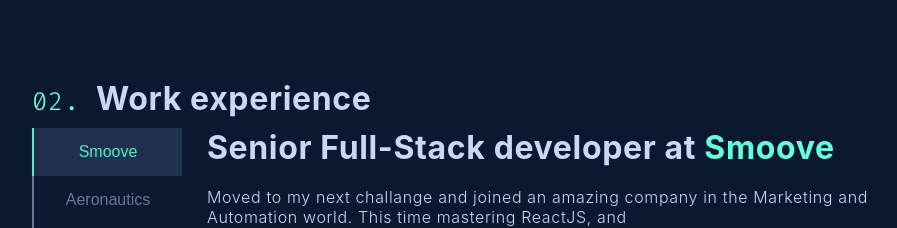
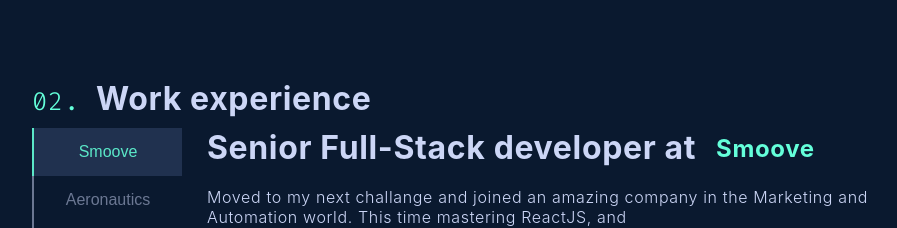
Before and after one commit to dshivrin/Portfolio, a React (Create React App) app: page / in a window 1280 px wide. Shown: the part 1380-1608 px from the top of the page, without its empty margins (158-1055 px from the left). Built offline with nearby package versions, Linux system fonts and the light colour scheme; a web font is replaced by a local one.

Commit message:
border animation for button link

```diff
--- a/src/Components/Experience/Switchable/Position/Position.scss
+++ b/src/Components/Experience/Switchable/Position/Position.scss
@@ -1,3 +1,7 @@
+.title-wrapper{
+    display: flex;
+}
+
 .position{
     font-size: 1.5em;
 }
--- a/src/Components/Experience/Switchable/Position/Position.tsx
+++ b/src/Components/Experience/Switchable/Position/Position.tsx
@@ -1,11 +1,13 @@
+import ButtonLink from "Components/Shared/ButtonLink/ButtonLink";
 import { PositionProps } from "Core/types";
 
 const Position = (props: PositionProps) => {
   const { workplace } = props;
   return (
-    <h1 className="position">
-      {workplace.position} at <a href={workplace.website}>{workplace.name}</a>
-    </h1>
+    <div style={{display: "flex"}}>
+      <h1 className="position">{workplace.position} at</h1>
+      <ButtonLink {...workplace} />
+    </div>
   );
 };
 
--- a/src/Components/Shared/ButtonLink/ButtonLink.scss
+++ b/src/Components/Shared/ButtonLink/ButtonLink.scss
@@ -0,0 +1,101 @@
+//Based on annimation created by Panos Christophides
+//https://www.sliderrevolution.com/resources/css-border-animation/#:~:text=CSS%20border%20animation%20is%20useful,container%20element%20a%20unique%20style.
+
+//local variables
+$width  : 200px;
+$height : 35px;
+$primary_color : #3084AC;
+$border_color--hover : lighten($primary_color, 80);
+$stroke : 2px;
+$border: $stroke solid darken($primary_color,10);
+$transition_duration:100ms;
+$pipeline_width: $width+$stroke;
+$pipeline_height: $height+$stroke;
+$pipes : 4;
+
+@function border-pipeline ($transition_duration, $pipe) {
+    @return $transition_duration*$pipe;
+}
+
+@mixin border-animation($dimension, $easing ,$pipe )
+{
+    transition: $transition_duration  $dimension $easing border-pipeline($transition_duration,$pipe);
+    -web-kit-transition: $transition_duration  $dimension $easing border-pipeline($transition_duration,$pipe);
+}
+
+.box {
+
+    width: $width ;
+    height: $height ;
+    background: transparent;
+    margin: auto;
+    text-align: center;
+    color: var(--light-green);
+    position:relative;
+    cursor: pointer;
+    //text::after
+    text-align:left;
+    padding-left: 2px;
+    top:4px;
+    //todo: add h2::after arrow animation
+    transition: ($transition_duration*$pipes)+$transition_duration ease;
+    &:before {
+        position: absolute;
+        width: 0;
+        height:$stroke;
+        content: '';
+        background: var(--font-color);
+        top:-$stroke;
+        left:-$stroke;
+        @include border-animation( width, ease, 3);
+    }
+    &:after {
+        position: absolute;
+        width:$stroke;
+        height:0;
+        content: '';
+        background: var(--font-color);
+        top:-$stroke;
+        right: -$stroke;
+        @include border-animation( height, ease, 2);
+    }
+    &-inner:after{
+        position: absolute;
+        width: 0;
+        height:$stroke;
+        content: '';
+        background:var(--font-color);
+        bottom:-$stroke;
+        right: -$stroke;
+        @include border-animation( width, ease, 1);
+    }
+    &-inner:before {
+        position: absolute;
+        width: $stroke;
+        height:0;content: '';
+        background: var(--font-color);
+        bottom:-$stroke;
+        left: -$stroke;
+        @include border-animation( height, ease, 0);
+    }
+    &:hover{
+        border-color:transparent;
+        //background:darken($primary_color,30);
+        &:before{
+            width: $pipeline_width;
+            @include border-animation( width, ease, 0);
+        }
+        &:after {
+            height:$pipeline_height;
+            @include border-animation( height, ease, 1);
+        }
+        .box-inner:after {
+            width: $pipeline_width;
+            @include border-animation( width, ease, 2);
+        }
+        .box-inner:before {
+            height:$pipeline_height;
+            @include border-animation( height, ease, 3);
+        }
+    }
+}
--- a/src/Components/Shared/ButtonLink/ButtonLink.tsx
+++ b/src/Components/Shared/ButtonLink/ButtonLink.tsx
@@ -1,9 +1,20 @@
-const ButtonLink = (props: any) =>{
-    return (
-        <div>
-            Link
-        </div>
-    )
-}
+import './ButtonLink.scss';
+
+//this must be a div due to animations.
+const ButtonLink = (props: any) => {
+
+  const navigate = (url: string) => {
+    console.log(url);
+    window.open(url, '_blank', 'noopener,noreferrer');
+  };
+
+  return (
+    <div onClick={() => navigate(props.website)} className="box">
+      <div className="box-inner">
+        <h2>{props.name}</h2>
+      </div>
+    </div>
+  );
+};
 
 export default ButtonLink;
```
